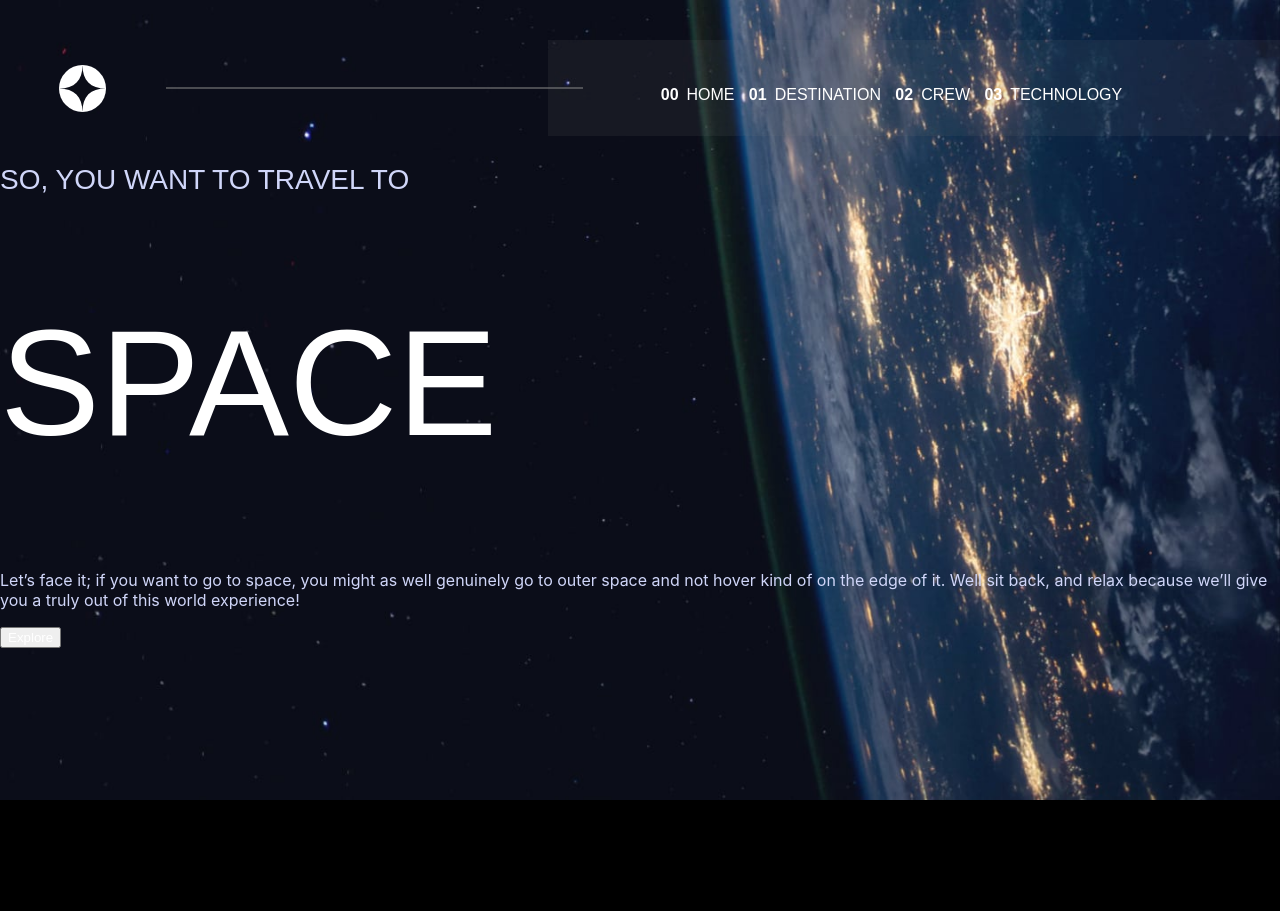
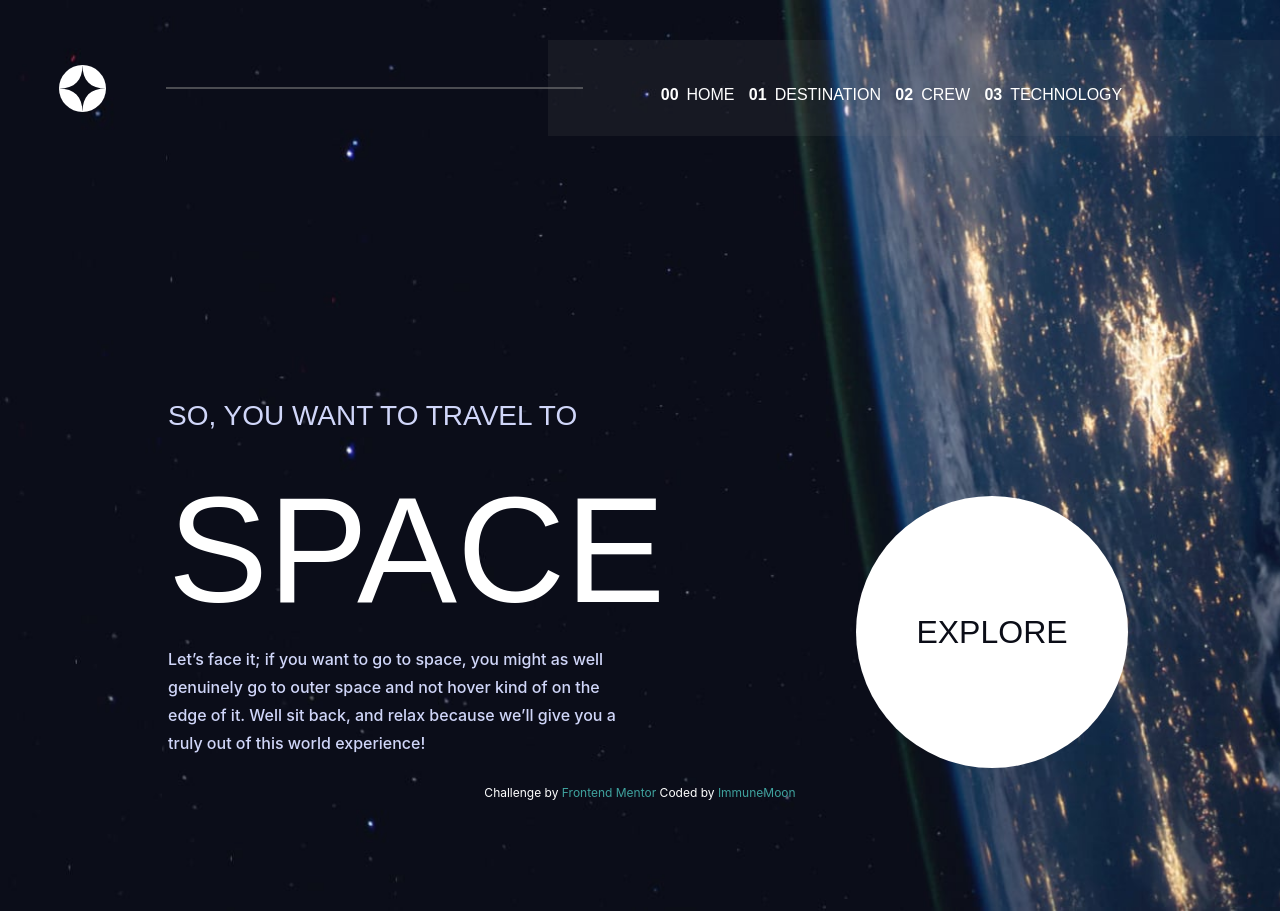
Before and after one commit to ImmuneMoon/space-tourism-website, a React (Create React App) app: page / in a window 1280 px wide. Before the commit the page ends 800 px from the top, so only its background shows below. Built offline with nearby package versions, Linux system fonts and the light colour scheme.

Commit message:
Mostly finished homepage, started destination
Homepage is mostly done, need to get explore button's hover effect to work still. Added an attribution component and started work on destination and it's components.

```diff
--- a/public/index.html
+++ b/public/index.html
@@ -24,7 +24,7 @@
       work correctly both with client-side routing and a non-root public URL.
       Learn how to configure a non-root public URL by running `npm run build`.
     -->
-    <title>Space Tourism</title>
+    <title>Frontend Mentor | Space tourism website</title>
   </head>
   <body>
     <noscript>You need to enable JavaScript to run this app.</noscript>
--- a/src/App.js
+++ b/src/App.js
@@ -6,6 +6,7 @@ import Home from './pages/Home';
 import Destination from './pages/Destination';
 import Crew from './pages/Crew';
 import Technology from './pages/Technology';
+import Attribution from './pages/components/Attribution';
 
 function App() {
   return (
@@ -17,6 +18,7 @@ function App() {
     		<Route path='/crew' element={<Crew/>} />
     		<Route path='/technology' element={<Technology/>} />
     	</Routes>
+		<Attribution/>
     	</Router>
     );
 }
--- a/src/pages/Destination.jsx
+++ b/src/pages/Destination.jsx
@@ -1,6 +1,8 @@
 import React from 'react';
 import { createGlobalStyle } from 'styled-components';
+import styled from 'styled-components'
 import bkgrnd from './components/assets/destination/background-destination-desktop.jpg';
+import Location from './components/Destination_locations';
 
 const Content = createGlobalStyle`
     body {
@@ -14,15 +16,21 @@ const Content = createGlobalStyle`
     }
 `
 
+const Desc = styled.div`
+`
+
 function Destination() {
     return (
         <>
             <Content></Content>
-            <div className="destination_container">
-                <main>
-                    <h1>this is the destination page</h1>
-                </main>
-            </div>
+            <main>
+                <Desc>
+                    <p>01</p>
+                    <h1>PICK YOUR DESTINATION</h1>
+                </Desc>
+                <Location />
+
+            </main>
         </>
     );
 }
--- a/src/pages/Home.jsx
+++ b/src/pages/Home.jsx
@@ -1,12 +1,9 @@
 import React from 'react';
+import { Link } from "react-router-dom";
 import styled from 'styled-components';
 import { createGlobalStyle } from 'styled-components';
 import bkgrnd from './components/assets/homepage/background-home-desktop.jpg';
 
-const Global = createGlobalStyle`
-    * {
-    }
-`
 
 const Content = createGlobalStyle`
     body {
@@ -17,11 +14,34 @@ const Content = createGlobalStyle`
         -o-background-size: cover;
         background-size: cover;
         background-color: black;
+        background-repeat: no-repeat;
+
     }
 `
 
 const Home_container = styled.div`
+    width: 100%;
+    height: 95vh;
+    display: flex;
+    justify-content: space-between;
+    flex-direction: row;
+    margin: 0;
+`
 
+const Left_container = styled.div`
+    width: fit-content;
+    height: fit-content;
+    margin: 0;
+    margin-top: 16.5rem;
+    margin-left: 10.5rem;
+
+`
+
+const Right_container = styled.div`
+    position: relative;
+    width: fit-content;
+    height: fit-content;
+    margin: 0;
 `
 
 const Main_p1 = styled.p`
@@ -30,7 +50,10 @@ const Main_p1 = styled.p`
     font-family: 'Barlow Condensed', sans-serif;
     font-weight: 400;
     font-size: 28px;
+    letter-spacing: 4.75;
     color: #D0D6F9;
+    width: fit-content;
+    margin: 0;
 `
 
 const Main_h1 = styled.h1`
@@ -40,39 +63,91 @@ const Main_h1 = styled.h1`
     font-weight: 400;
     font-size: 150px;
     color: #FFFFFF;
+    width: fit-content;
+    margin: 0;
+    margin-top: 2rem;
+    margin-bottom: .5rem;
 
 `
 
-const Main_p2 = styled.p`
+const Main_h5 = styled.p`
+    font-weight: 500;
+    font-size: 16px;
+    line-height: 1.75;
     color: #D0D6F9;
+    width: 29rem;
+    margin: 0;
 `
 
-const Main_bttn = styled.button`
+const Bttn_container = styled.div`
+    margin: 0;
+    margin-top: 22.5rem;
+    margin-right: 9.5em;
 
 `
+
+let Main_bttn = styled.div`
+    @import url('https://fonts.googleapis.com/css2?family=Barlow+Condensed&family=Bellefair&display=swap');
+
+    font-family: 'Barlow Condensed', sans-serif;
+    font-size: 32px;
+    letter-spacing: 4.75;
+    background-color: #FFFFFF;
+    color: #0B0D17;
+    width: 17rem;
+    height: 17rem;
+    border-radius: 50%;
+    display: flex;
+    justify-content: center;
+    align-items: center;
+`
+
+let Bttn_hover = styled.div`
+    display: none;
+    position: absolute;
+    background-color: rgba(255, 255, 255, 0.1);
+    width: 28rem;
+    height: 28rem;
+    border-radius: 50%;
+    transform: translateX(-5.5rem) translateY(-22.5rem);
+
+    ${Main_bttn}:hover & {
+        display: block;
+    }
+`
+
 
 function Home() {
     return (
         <>
             <Content></Content>
+            <main>
                 <Home_container>
-                <main>
+                    <Left_container>
                         <Main_p1>
                             SO, YOU WANT TO TRAVEL TO
                         </Main_p1>
                         <Main_h1>
                             SPACE
                         </Main_h1>
-                    <Main_p2>
+                        <Main_h5>
                             Let’s face it; if you want to go to space, you might as well genuinely go to
                             outer space and not hover kind of on the edge of it. Well sit back, and relax
                             because we’ll give you a truly out of this world experience!
-                    </Main_p2>
+                        </Main_h5>
+                    </Left_container>
+                    <Right_container>
+                        <Bttn_container>
+                            <Link to="/destination">
                                 <Main_bttn>
-                        Explore
+                                    EXPLORE
                                 </Main_bttn>
+                            </Link>
+                            <Bttn_hover></Bttn_hover>
+                        </Bttn_container>
+                    </Right_container>
+                </Home_container>
             </main>
-            </Home_container>
         </>
     );
 }
--- /dev/null
+++ b/src/pages/components/Attribution.jsx
@@ -0,0 +1,32 @@
+import React from "react";
+import styled from 'styled-components';
+
+
+const Footer = styled.footer`
+    position: sticky;
+    bottom: 0;
+`
+
+const Credits = styled.div`
+    width: 100%;
+    font-size: 12px; text-align: center;
+`
+
+const Anchor = styled.a`
+    color: hsl(178, 44%, 44%);
+`
+
+function Attribution() {
+    return (
+        <>
+            <Footer>
+                <Credits>
+                    Challenge by <Anchor href="https://www.frontendmentor.io?ref=challenge" target="_blank">Frontend Mentor </Anchor>
+                    Coded by <Anchor href="https://www.frontendmentor.io/profile/ImmuneMoon">ImmuneMoon</Anchor>
+                </Credits>
+            </Footer>
+        </>
+    );
+}
+
+export default Attribution;
--- /dev/null
+++ b/src/pages/components/Destination_locations.jsx
@@ -0,0 +1,26 @@
+import React from 'react';
+import styled from 'styled-components';
+import moon from './assets/destination/image-moon.png'
+
+const Dest_container = styled.section`
+
+`
+
+let Dest_img = styled.img`
+
+`
+
+let alt = ''
+
+function location() {
+    return(
+        <>
+            <Dest_container>
+                <Dest_img src={moon} alt={alt} />
+
+            </Dest_container>
+        </>
+    );
+}
+
+export default location;
--- a/src/pages/components/Navbar.jsx
+++ b/src/pages/components/Navbar.jsx
@@ -1,5 +1,5 @@
 import React from "react";
-import { BrowserRouter, Route, Link } from "react-router-dom";
+import { Link } from "react-router-dom";
 import styled from 'styled-components';
 import { createGlobalStyle } from 'styled-components';
 import Logo from './assets/logo.svg'
```
Lines whose indentation alone changed are shown as unchanged.
